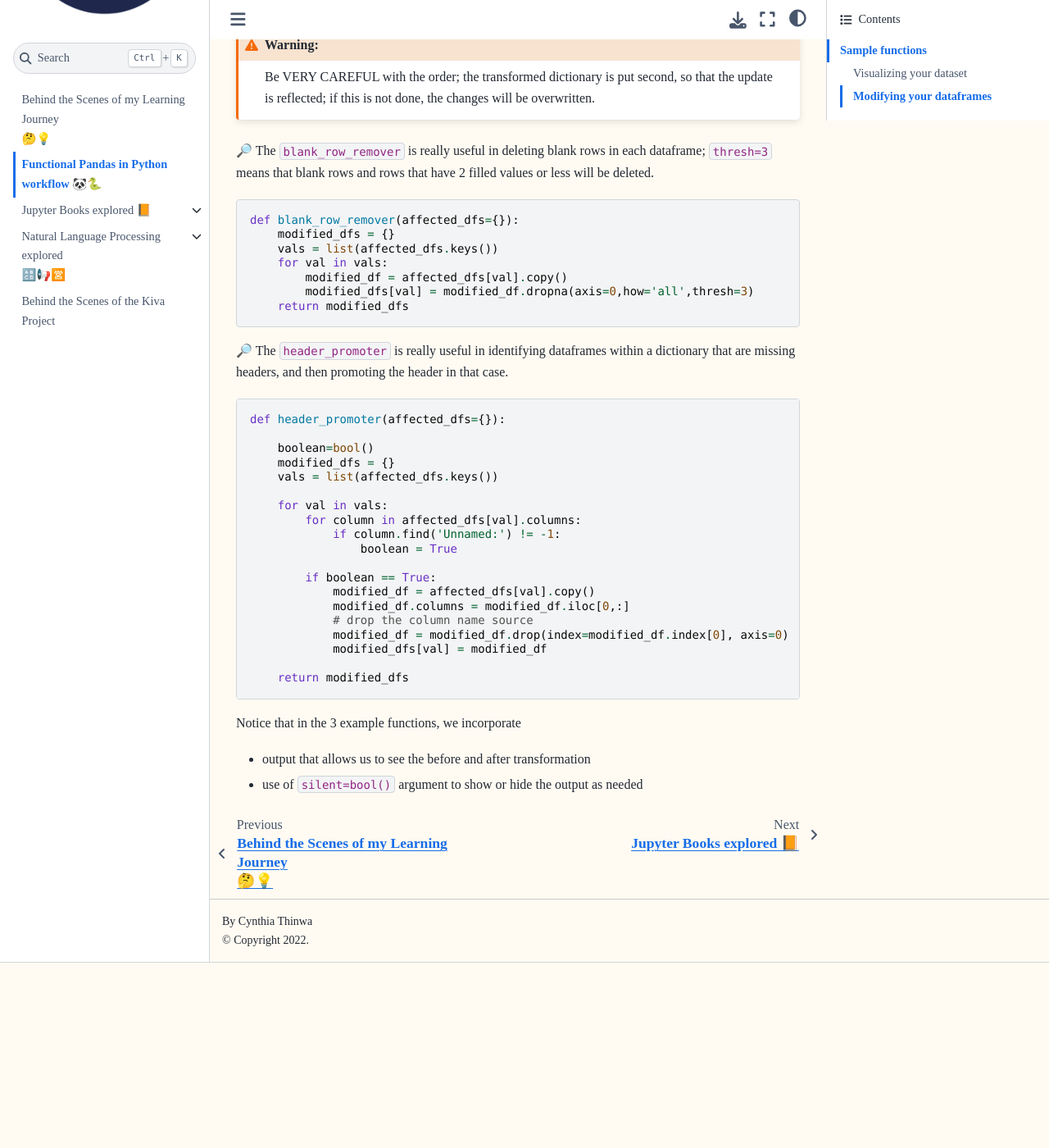
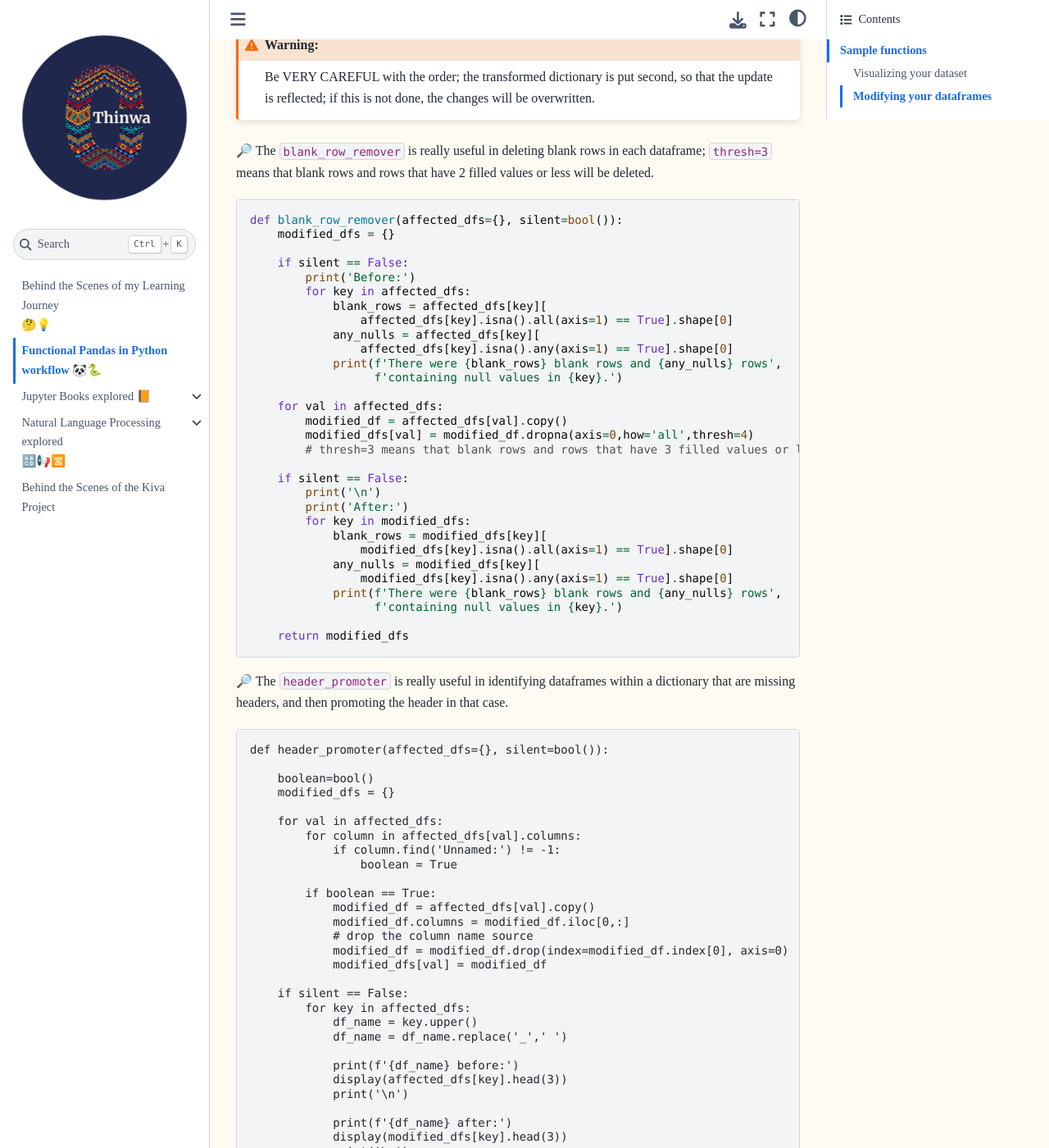
Before and after one commit to CeeThinwa/BTS-Continuous-Learning, a Jupyter Book: the page built from book/pandas_python.md, in a window 1280 px wide and 1400 px high, scrolled down 3022 px. Shown: the whole window at 82% size. Built offline with Jupyter Book 1.0.4 settings and Sphinx 7.4.7 and the Sphinx Book theme 1.1.4, drawn with Linux system fonts in a browser that asks for light colours; before the commit the page ends 4196 px from its top, so only the background shows below that; some of the changed text lies outside the part shown.

Commit message:
Updating sample functions

````diff
--- a/book/pandas_python.md
+++ b/book/pandas_python.md
@@ -139,12 +139,35 @@ that the update is reflected; if this is not done, the changes will be overwritt
 🔎 The `blank_row_remover` is really useful in deleting blank rows in each dataframe; `thresh=3` means that blank rows and rows that have 2 filled values or less will be deleted.
 
 ```
-def blank_row_remover(affected_dfs={}):
+def blank_row_remover(affected_dfs={}, silent=bool()):
     modified_dfs = {}
-    vals = list(affected_dfs.keys())
-    for val in vals:
+
+    if silent == False:
+        print('Before:')
+        for key in affected_dfs:
+            blank_rows = affected_dfs[key][
+                affected_dfs[key].isna().all(axis=1) == True].shape[0]
+            any_nulls = affected_dfs[key][
+                affected_dfs[key].isna().any(axis=1) == True].shape[0]
+            print(f'There were {blank_rows} blank rows and {any_nulls} rows',
+                  f'containing null values in {key}.')
+
+    for val in affected_dfs:
         modified_df = affected_dfs[val].copy()
-        modified_dfs[val] = modified_df.dropna(axis=0,how='all',thresh=3)
+        modified_dfs[val] = modified_df.dropna(axis=0,how='all',thresh=4)
+        # thresh=3 means that blank rows and rows that have 3 filled values or less will be deleted.
+
+    if silent == False:
+        print('\n')
+        print('After:')
+        for key in modified_dfs:
+            blank_rows = modified_dfs[key][
+                modified_dfs[key].isna().all(axis=1) == True].shape[0]
+            any_nulls = modified_dfs[key][
+                modified_dfs[key].isna().any(axis=1) == True].shape[0]
+            print(f'There were {blank_rows} blank rows and {any_nulls} rows',
+                  f'containing null values in {key}.')
+
     return modified_dfs
 ```
 
@@ -152,13 +175,12 @@ def blank_row_remover(affected_dfs={}):
 missing headers, and then promoting the header in that case.
 
 ```
-def header_promoter(affected_dfs={}):
+def header_promoter(affected_dfs={}, silent=bool()):
 
     boolean=bool()
     modified_dfs = {}
-    vals = list(affected_dfs.keys())
 
-    for val in vals:
+    for val in affected_dfs:
         for column in affected_dfs[val].columns:
             if column.find('Unnamed:') != -1:
                 boolean = True
@@ -170,8 +192,20 @@ def header_promoter(affected_dfs={}):
             modified_df = modified_df.drop(index=modified_df.index[0], axis=0)
             modified_dfs[val] = modified_df
 
-    return modified_dfs
-```
+    if silent == False:
+        for key in affected_dfs:
+            df_name = key.upper()
+            df_name = df_name.replace('_',' ')
+
+            print(f'{df_name} before:')
+            display(affected_dfs[key].head(3))
+            print('\n')
+
+            print(f'{df_name} after:')
+            display(modified_dfs[key].head(3))
+            print('\n')
+
+    return modified_dfs```
 
 Notice that in the 3 example functions, we incorporate
 * output that allows us to see the before and after transformation
````
